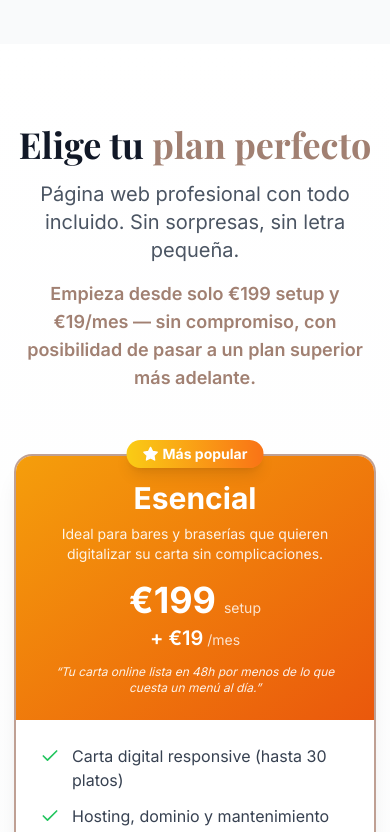
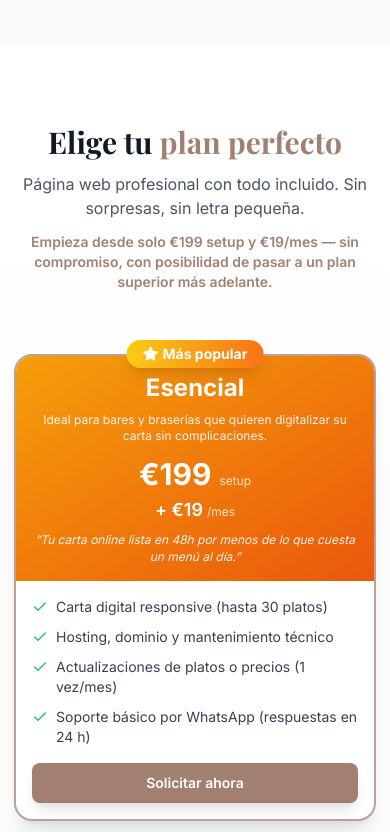
Before and after one commit to ivanprocessdynamics/menuexpress, a Next.js app: page / in a window 390 px wide. Shown: the part 5000-5832 px from the top of the page. Built offline with nearby package versions, Linux system fonts and the light colour scheme; a web font is replaced by a local one.

Commit message:
Optimize mobile responsive design for Pricing section

```diff
--- a/components/Pricing.tsx
+++ b/components/Pricing.tsx
@@ -72,19 +72,19 @@ export default function Pricing() {
           transition={{ duration: 0.6 }}
           className="text-center mb-16"
         >
-          <h2 className="text-4xl md:text-5xl font-bold text-gray-900 mb-4 font-serif">
+          <h2 className="text-3xl md:text-5xl font-bold text-gray-900 mb-3 md:mb-4 font-serif">
             Elige tu <span className="text-primary-600">plan perfecto</span>
           </h2>
-          <p className="text-xl text-gray-600 max-w-3xl mx-auto mb-4">
+          <p className="text-base md:text-xl text-gray-600 max-w-3xl mx-auto mb-3 md:mb-4">
             Página web profesional con todo incluido. Sin sorpresas, sin letra pequeña.
           </p>
-          <p className="text-lg text-primary-600 font-semibold max-w-2xl mx-auto">
+          <p className="text-sm md:text-lg text-primary-600 font-semibold max-w-2xl mx-auto">
             Empieza desde solo €199 setup y €19/mes — sin compromiso, con posibilidad de pasar a un plan superior más adelante.
           </p>
         </motion.div>
 
         {/* Pricing Cards */}
-        <div className="grid md:grid-cols-3 gap-8 max-w-6xl mx-auto mb-12">
+        <div className="grid md:grid-cols-3 gap-6 md:gap-8 max-w-6xl mx-auto mb-8 md:mb-12">
           {plans.map((plan, index) => (
             <motion.div
               key={plan.name}
@@ -105,39 +105,39 @@ export default function Pricing() {
 
               <div className={`bg-white rounded-2xl overflow-hidden shadow-xl hover:shadow-2xl transition-all duration-300 ${plan.popular ? 'ring-2 ring-primary-500' : ''} h-full flex flex-col`}>
                 {/* Header */}
-                <div className={`bg-gradient-to-br ${plan.gradient} p-6 text-center text-white`}>
-                  <h3 className="text-3xl font-bold mb-2">{plan.name}</h3>
-                  <p className="text-white/90 text-sm mb-4">{plan.ideal}</p>
+                <div className={`bg-gradient-to-br ${plan.gradient} p-4 md:p-6 text-center text-white`}>
+                  <h3 className="text-2xl md:text-3xl font-bold mb-2">{plan.name}</h3>
+                  <p className="text-white/90 text-xs md:text-sm mb-3 md:mb-4">{plan.ideal}</p>
                   <div className="mb-2">
                     <div className="flex items-baseline justify-center gap-2">
-                      <span className="text-4xl font-bold">€{plan.setupPrice}</span>
-                      <span className="text-white/80 text-sm">setup</span>
+                      <span className="text-3xl md:text-4xl font-bold">€{plan.setupPrice}</span>
+                      <span className="text-white/80 text-xs md:text-sm">setup</span>
                     </div>
                     <div className="flex items-baseline justify-center gap-1 mt-1">
-                      <span className="text-xl font-semibold">+ €{plan.monthlyPrice}</span>
-                      <span className="text-white/80 text-sm">/mes</span>
+                      <span className="text-lg md:text-xl font-semibold">+ €{plan.monthlyPrice}</span>
+                      <span className="text-white/80 text-xs md:text-sm">/mes</span>
                     </div>
                   </div>
-                  <p className="text-xs text-white/90 mt-3 italic">&ldquo;{plan.tagline}&rdquo;</p>
+                  <p className="text-xs text-white/90 mt-2 md:mt-3 italic leading-snug">&ldquo;{plan.tagline}&rdquo;</p>
                 </div>
 
                 {/* Features */}
-                <div className="p-6 flex-grow">
-                  <ul className="space-y-3">
+                <div className="p-4 md:p-6 flex-grow">
+                  <ul className="space-y-2.5 md:space-y-3">
                     {plan.features.map((feature, idx) => (
-                      <li key={idx} className="flex items-start space-x-3">
-                        <Check className="w-5 h-5 text-green-500 flex-shrink-0 mt-0.5" />
-                        <span className="text-gray-700">{feature}</span>
+                      <li key={idx} className="flex items-start space-x-2 md:space-x-3">
+                        <Check className="w-4 h-4 md:w-5 md:h-5 text-green-500 flex-shrink-0 mt-0.5" />
+                        <span className="text-sm md:text-base text-gray-700">{feature}</span>
                       </li>
                     ))}
                   </ul>
                 </div>
 
                 {/* CTA Button */}
-                <div className="p-6 pt-0">
+                <div className="p-4 md:p-6 pt-0">
                   <a
                     href="#contacto"
-                    className={`block w-full text-center px-6 py-3 rounded-lg font-semibold transition-all ${
+                    className={`block w-full text-center px-4 md:px-6 py-2.5 md:py-3 rounded-lg text-sm md:text-base font-semibold transition-all ${
                       plan.popular
                         ? 'bg-primary-600 text-white hover:bg-primary-700 shadow-lg hover:shadow-xl'
                         : 'bg-gray-100 text-gray-900 hover:bg-gray-200'
@@ -158,8 +158,8 @@ export default function Pricing() {
           transition={{ delay: 0.6 }}
           className="text-center"
         >
-          <div className="inline-flex items-center space-x-2 bg-primary-50 px-6 py-3 rounded-full">
-            <p className="text-lg font-semibold text-gray-800">
+          <div className="inline-flex items-center space-x-2 bg-primary-50 px-4 md:px-6 py-2 md:py-3 rounded-full">
+            <p className="text-sm md:text-lg font-semibold text-gray-800">
               Solicita ahora y recibe tu página lista en 48 h.
             </p>
           </div>
```
